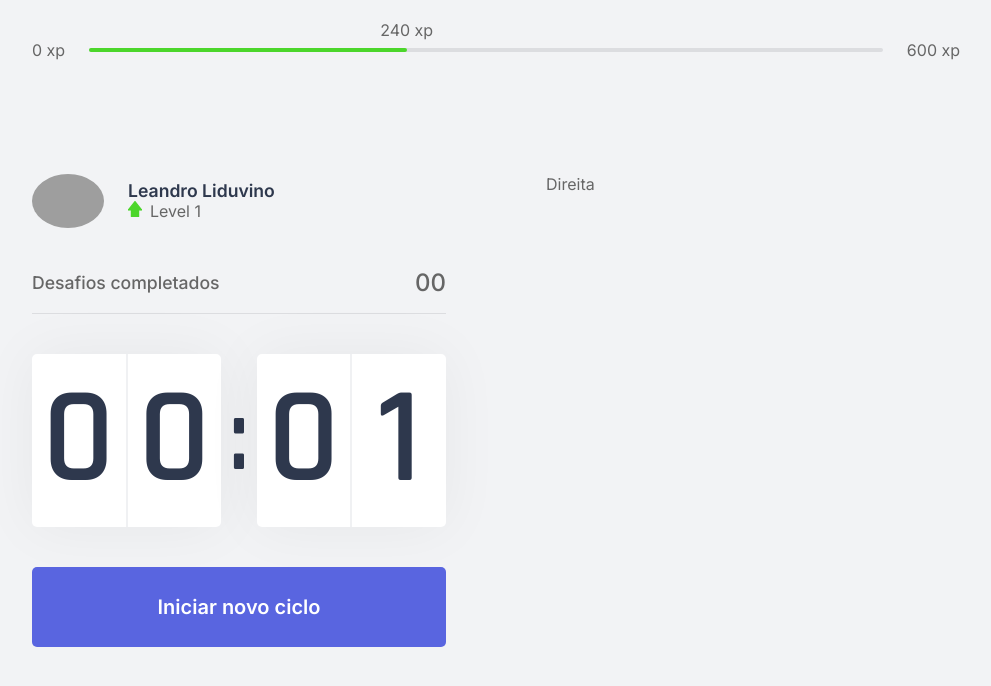
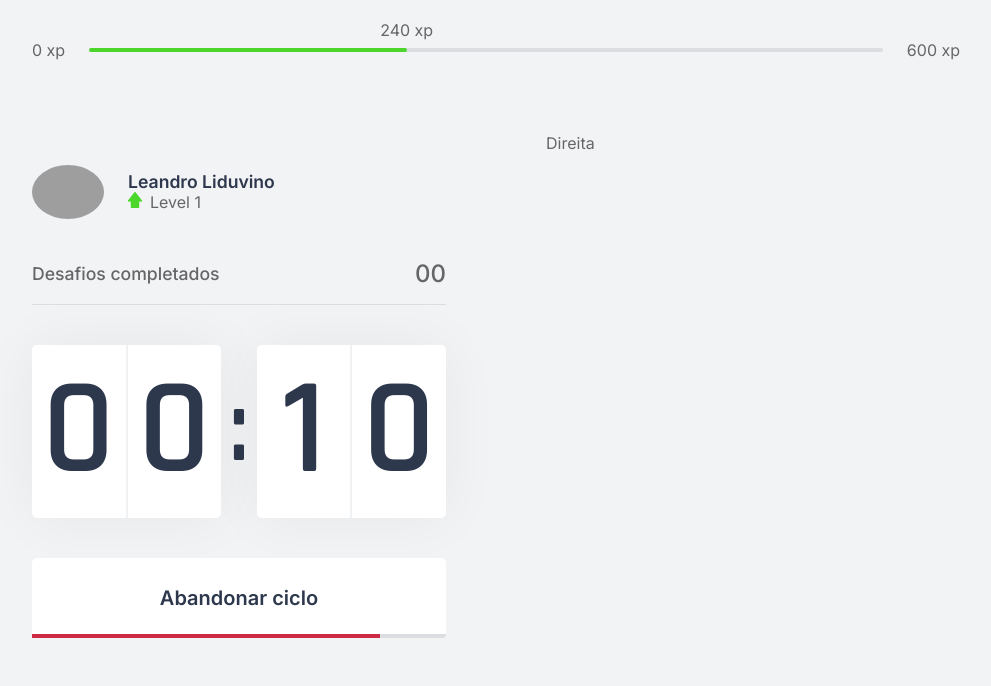
Before and after one commit to leandrolid/pausecoding, a Next.js app: page / in a window 1280 px wide. Both pictures are taken after a click on the button "Iniciar novo ciclo". Shown: the top 686 px of the page, without its empty margins (144-1135 px from the left). Built offline with nearby package versions, Linux system fonts and the light colour scheme; grey boxes are pictures that could not be loaded.

Commit message:
countdown finalizado

```diff
--- a/src/components/Counter.tsx
+++ b/src/components/Counter.tsx
@@ -1,9 +1,17 @@
 import { useEffect, useState } from 'react'
 import styles from '../styles/components/Counter.module.css'
 
+let countdownTimeout: NodeJS.Timeout;
+
 export function Counter() {
-    const [time, setTime] = useState(0.05 * 60);
-    const [buttonActive, setButtonActive] = useState(false);
+    const totalTime = 0.2 * 60
+
+    const [time, setTime] = useState(totalTime);
+    const [isButtonActive, setIsButtonActive] = useState(false);
+    const [hasFinished, setHasFinished] = useState(false)
+    const [counterBarColor, setCounterBarColor] = useState('ce2a45')
+    const [percentage, setPercentage] = useState(100);
+
 
     const minutes = Math.floor(time / 60)
     const seconds = time % 60
@@ -12,17 +20,39 @@ export function Counter() {
     const [secondLeft, secondRighr] = String(seconds).padStart(2, '0').split('')
 
     function startCountdown() {
-        setButtonActive(true)
+        setIsButtonActive(true)
+    }
+    useEffect(() => {
+        if (isButtonActive && time > 0) {
+            countdownTimeout = setTimeout(() => {
+                setTime(time - 1)
+
+            }, 1000)
+        } else if (isButtonActive && time === 0) {
+            setHasFinished(true)
+            setIsButtonActive(false)
+            //setTime(totalTime)
+        }
+    }, [isButtonActive, time])
+
+    function stopCountdown() {
+        clearTimeout(countdownTimeout)
+        setIsButtonActive(false)
+        setTime(totalTime)
     }
 
     useEffect(() => {
-        if (buttonActive && time > 0) {
-            setTimeout(() => {
-                setTime(time - 1)
-            }, 1000)
-            console.log(time)
+        setPercentage(Math.ceil(100 / totalTime * time))
+    }, [time])
+
+    useEffect(() => {
+        if (percentage < 67 && percentage > 33) {
+            setCounterBarColor('e6d31a')
+        } else if (percentage < 34) {
+            setCounterBarColor('4cd62b')
         }
-    }, [buttonActive, time])
+    }, [percentage])
+
 
     return (
         <div className={styles.counterContainer} >
@@ -38,10 +68,54 @@ export function Counter() {
                 </div>
             </div>
 
-            <button
-                className={styles.startCounter}
-                onClick={startCountdown}
-            >Iniciar novo ciclo</button>
+            {hasFinished ? (
+                <button
+                    disabled
+                    className={styles.startCounter}
+                >Ciclo encerrado
+                    <img src="icons/check.svg" />
+                </button>
+            ) :
+                (
+                    <>
+                        {!isButtonActive ?
+                            (
+                                <button
+                                    type="button"
+
+                                    className={styles.startCounter}
+                                    onClick={startCountdown}
+                                >Iniciar novo ciclo
+                                </button>
+                            )
+                            :
+                            (
+                                <>
+                                    <button
+                                        type="button"
+
+                                        className={`${styles.startCounter} ${styles.stopCounter} `}
+                                        onClick={stopCountdown}
+                                    >Abandonar ciclo
+                                        <div className={styles.countownBarContainer}>
+                                            <div
+                                                style={{
+                                                    width: `${percentage}%`,
+                                                    backgroundColor: `#${counterBarColor}`
+                                                    //'#ce2a45'
+                                                }}
+                                                className={styles.countownBar} />
+                                        </div>
+                                    </button>
+                                </>
+                            )
+                        }
+                    </>
+                )
+            }
+
+
+
         </div>
     )
 }
--- a/src/styles/components/Counter.module.css
+++ b/src/styles/components/Counter.module.css
@@ -1,6 +1,8 @@
 .counterContainer {
     display: flex;
     flex-direction: column;
+    transition: 0.2s;
+    margin-bottom: 50px;
 }
 
 .counter{
@@ -46,6 +48,10 @@
 }
 
 .startCounter {
+    display: flex;
+    align-items: center;
+    justify-content: center;
+
     width: 100%;
     height: 5rem;
 
@@ -57,9 +63,58 @@
     font-weight: 600;
 
     border: none;
+    outline: 0;
     border-radius: 5px;
 }
 
-.startCounter:hover{
+.startCounter:not(:disabled) :hover{
     background: var(--blue-dark);
 }
+.startCounter > img {
+    margin: 0 0.5rem;
+}
+
+.stopCounter {
+    display: flex;
+    flex-direction: column;
+    align-items: center;
+    justify-content: center;
+    position: relative;
+
+    background: var(--white);
+    color: var(--title);
+}
+
+.stopCounter:not(:disabled):hover {
+    background: var(--red);
+    color: var(--white);
+}
+
+.countownBarContainer{
+    height: 4px;
+    width: 100%;
+    position: absolute;
+
+    background-color: var(--gray-line);
+    left: 0;
+    bottom: 0;
+
+    border-bottom-left-radius: inherit;
+    border-bottom-right-radius: inherit;
+}
+
+.countownBar{
+    height: 4px;
+    position: absolute;
+
+    left: 0;
+    bottom: 0;
+
+    transition: 0.5s;
+}
+
+.startCounter:disabled {
+    background: var(--white);
+    color: var(--text);
+    cursor: not-allowed;
+}
--- a/src/styles/components/Profile.module.css
+++ b/src/styles/components/Profile.module.css
@@ -1,6 +1,7 @@
 .profile {
     display: flex;
     align-items: center;
+    margin-top: 2rem;
 }
 
 .profile > img {
```
Also changed, not shown: public/icons/check.svg (added), public/icons/start.svg (added).
